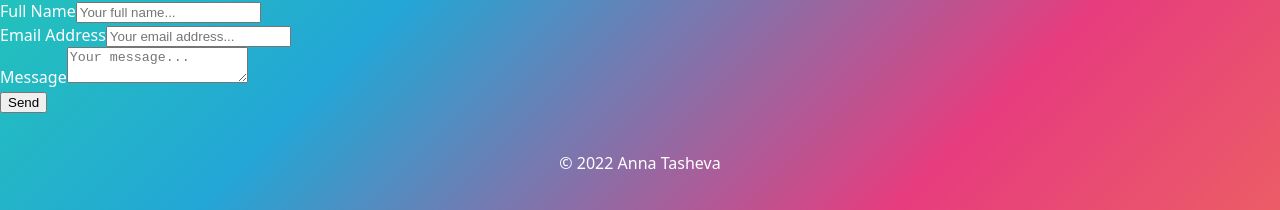
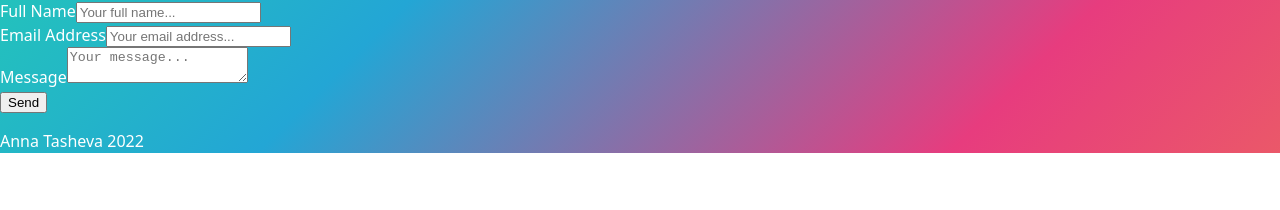
Before and after one commit to AnnaTas77/portfolio-anna, a React (Vite) app: page / in a window 1280 px wide. Shown: the part 4284-4494 px from the top of the page. After the commit the page ends 4437 px from the top, so only its background shows below. Built offline with nearby package versions, Linux system fonts and the light colour scheme; the HTML template or start-up script is replaced by a standard one.

Commit message:
Refactored the Footer component

```diff
--- a/src/components/Footer.jsx
+++ b/src/components/Footer.jsx
@@ -1,11 +1,10 @@
-import React from "react";
-import "../styles/footer.css";
-
 const Footer = () => {
     return (
-        <div className="footer">
-            <p>&copy; {new Date().getFullYear()} Anna Tasheva</p>
-        </div>
+        <footer className="flex items-center justify-center w-full text-slate-200 p-10">
+            <p>
+                Anna Tasheva <span>{new Date().getFullYear()}</span>
+            </p>
+        </footer>
     );
 };
 
```
